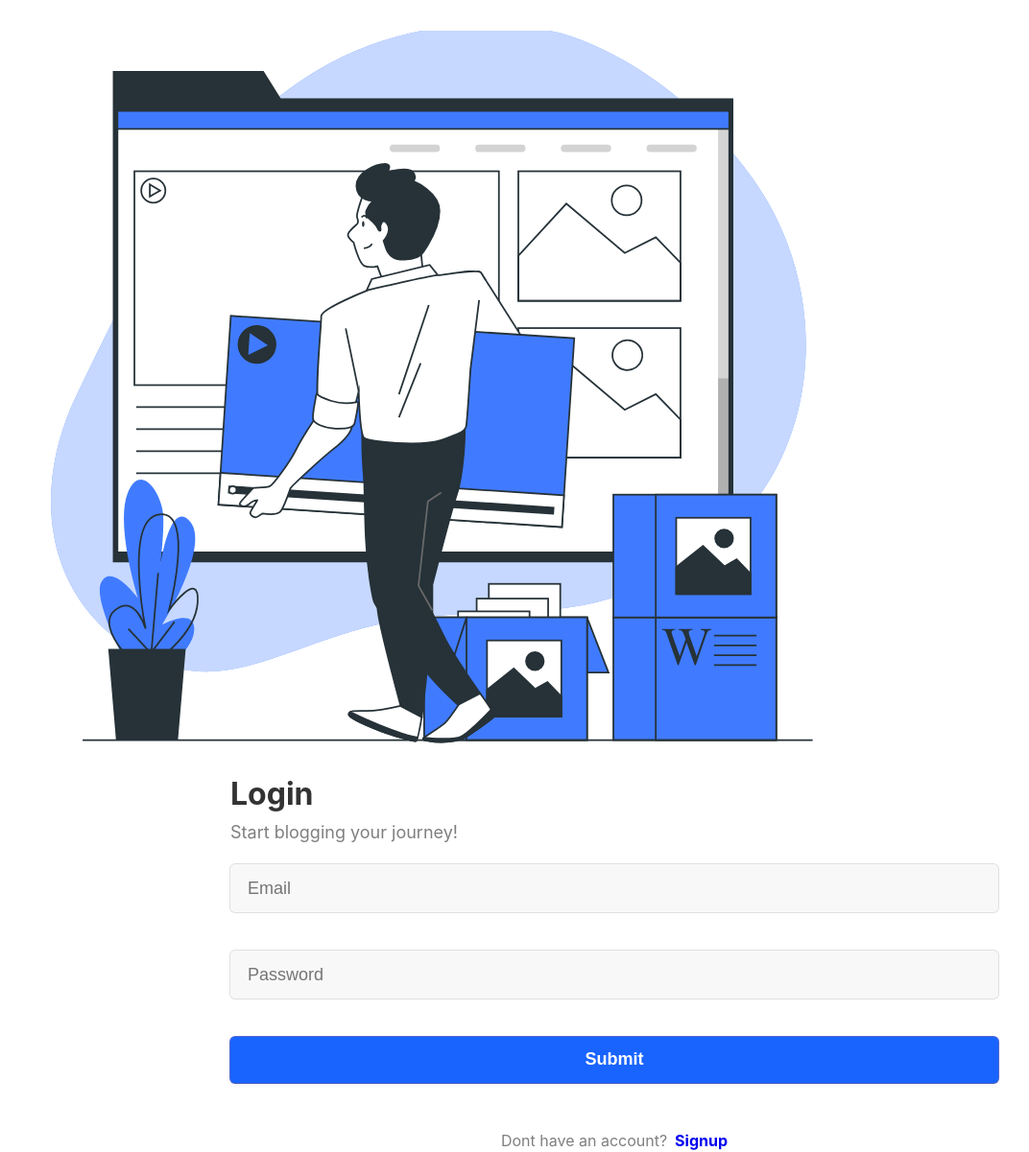
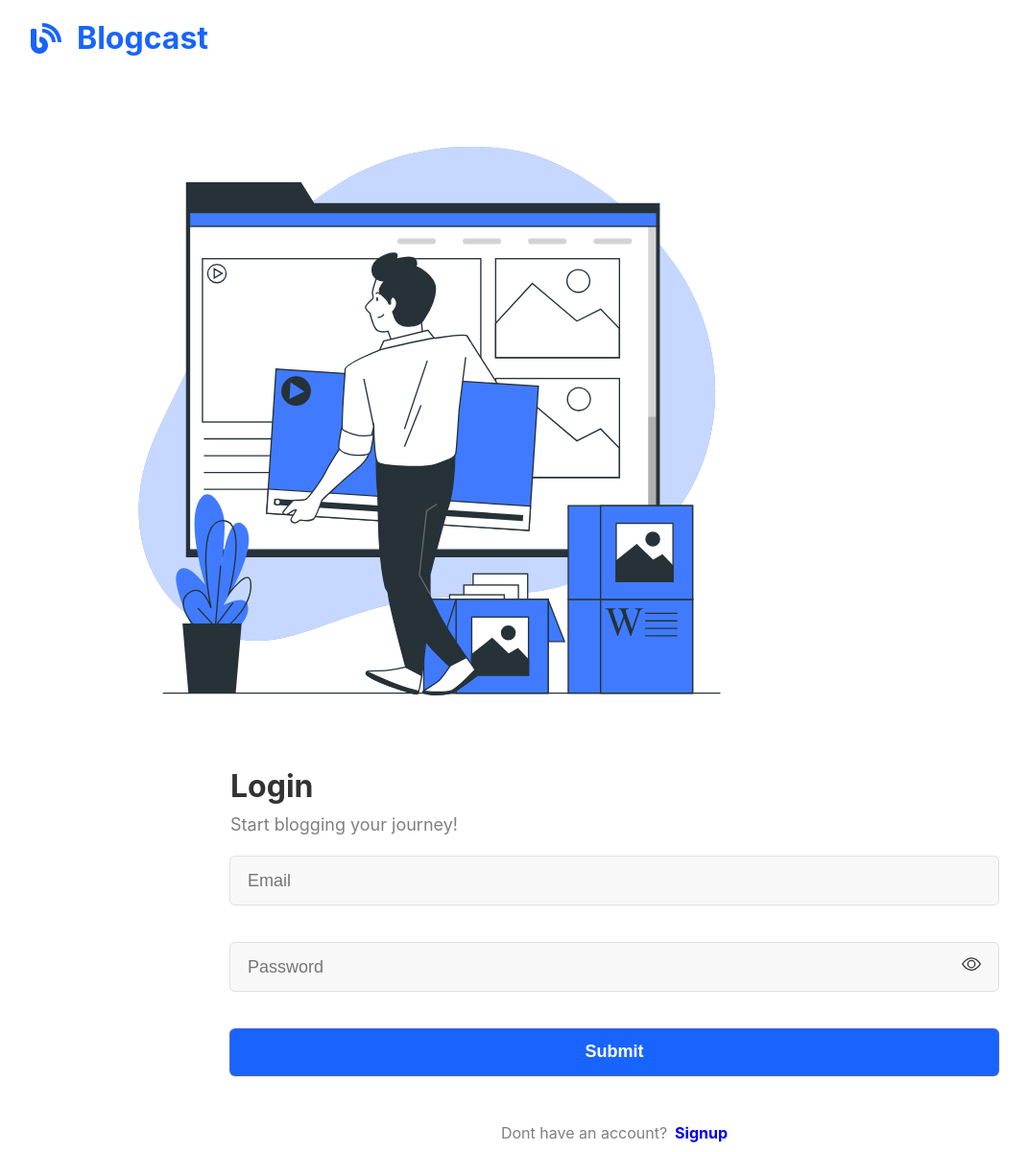
Before and after one commit to Kurt-Final-Project/react-front, a React (Create React App) app: page /login in a window 1280 px wide. Shown: the whole page at 96% size, without its empty margins (0-1072 px from the left). Built offline with nearby package versions, Linux system fonts and the light colour scheme.

Commit message:
feat: add show password and blog header

```diff
--- a/src/App.jsx
+++ b/src/App.jsx
@@ -7,9 +7,7 @@ import EditProfile from "./pages/EditProfile";
 import Login from "./pages/Login";
 import Signup from "./pages/Signup";
 import Header from "./components/Header";
-
 import isAuthenticatedLoader, { isAuthenticated } from "./utils/auth";
-import ProfilePicture from "./components/ProfilePicture";
 
 const router = createBrowserRouter([
 	{
@@ -52,10 +50,6 @@ const router = createBrowserRouter([
 				],
 			},
 			{
-				path: "/sample",
-				element: <ProfilePicture />,
-			},
-			{
 				path: "feed",
 				element: <Header />,
 				loader: isAuthenticatedLoader,
@@ -64,7 +58,13 @@ const router = createBrowserRouter([
 						index: true,
 						element: <Feed />,
 					},
-
+				],
+			},
+			{
+				path: "post",
+				element: <Header />,
+				loader: isAuthenticatedLoader,
+				children: [
 					{
 						path: ":id",
 						element: <SinglePost />,
--- a/src/components/Input/Input.module.css
+++ b/src/components/Input/Input.module.css
@@ -21,6 +21,30 @@
 	flex-direction: column;
 }
 
+.inputField {
+	display: flex;
+	flex: 1;
+	position: relative;
+}
+
+.eyeIcon {
+	all: unset;
+	position: absolute;
+	top: 50%;
+	right: 0.5rem;
+	transform: translate(-50%, -50%);
+	font-size: 1.25rem;
+}
+
+.eyeIcon:active {
+	all: unset;
+	position: absolute;
+	top: 50%;
+	right: 0.5rem;
+	transform: translate(-50%, -50%);
+	font-size: 1.25rem;
+}
+
 .invalid {
 	box-shadow: 0 0 10px rgba(255, 0, 0, 0.5);
 	outline: 2px solid red;
--- a/src/components/Input/index.jsx
+++ b/src/components/Input/index.jsx
@@ -2,16 +2,25 @@ import React from "react";
 import { Field, ErrorMessage } from "formik";
 
 import classes from "./Input.module.css";
+import { BsEyeSlash, BsEye } from "react-icons/bs";
 
 const Input = (props) => {
 	const classNames = classes.textInput;
 	const isValidInputClassName = !props.isInvalidField ? classNames : classNames + " " + classes.invalid;
 
-	const { isInvalidField, ...newProps } = { ...props };
+	const { isInvalidField, isPasswordField, isShowing, setIsShowing, ...newProps } = { ...props };
 
 	return (
 		<div className={classes.perField}>
-			<Field {...newProps} className={isValidInputClassName} />
+			<div className={classes.inputField}>
+				<Field {...newProps} className={isValidInputClassName} />
+
+				{isPasswordField && (
+					<button type="button" className={classes.eyeIcon} onClick={() => setIsShowing((prev) => !prev)}>
+						{!isShowing ? <BsEye /> : <BsEyeSlash />}
+					</button>
+				)}
+			</div>
 			<div className={classes.errorField}>
 				{!isInvalidField ? <div>&nbsp;</div> : <ErrorMessage name={props.name} component="div" />}
 			</div>
--- a/src/components/Post/Post.module.css
+++ b/src/components/Post/Post.module.css
@@ -10,7 +10,7 @@
 }
 
 .containerEffect:hover {
-	background-color: rgba(0, 0, 0, 0.05);
+	background-color: rgba(0, 0, 0, 0.03);
 	cursor: pointer;
 }
 
--- a/src/components/Post/index.jsx
+++ b/src/components/Post/index.jsx
@@ -14,9 +14,11 @@ const Impressions = lazy(() => import("../Impression"));
 
 const Post = ({ postDetails, isSinglePost = false, handleDeleteBlog }) => {
 	const navigate = useNavigate();
-	const [isLiked, setIsLiked] = useState(false);
-	const [likesCount, setLikesCount] = useState(0);
-	const [commentsCount, setCommentsCount] = useState(0);
+	const { isLiked: isUserLiked, likes, comments } = postDetails;
+
+	const [isLiked, setIsLiked] = useState(isUserLiked || false);
+	const [likesCount, setLikesCount] = useState(likes || 0);
+	const [commentsCount, setCommentsCount] = useState(comments || 0);
 	const [isLoading, setIsLoading] = useState(false);
 
 	const dialogBox = useRef();
@@ -24,11 +26,12 @@ const Post = ({ postDetails, isSinglePost = false, handleDeleteBlog }) => {
 
 	const classNames = isSinglePost ? classes.container : `${classes.container} ${classes.containerEffect}`;
 	const blog_id = postDetails._id;
-	const postPath = `/feed/${blog_id}`;
+	const postPath = `/post/${blog_id}`;
 
 	const { token, user: saved_user } = useSelector((state) => state.auth);
 
 	const getLikesAndComments = useCallback(async () => {
+		if (isUserLiked !== undefined && likes !== undefined && comments !== undefined) return;
 		setIsLoading(true);
 		try {
 			const res = await getLikesAndCommentsApi({ token, blog_id });
@@ -46,7 +49,7 @@ const Post = ({ postDetails, isSinglePost = false, handleDeleteBlog }) => {
 			setIsLoading(false);
 			console.log("An error occured.", err);
 		}
-	}, [blog_id, token]);
+	}, [blog_id, token, comments, isUserLiked, likes]);
 
 	useEffect(() => {
 		getLikesAndComments();
--- a/src/pages/EditProfile/index.jsx
+++ b/src/pages/EditProfile/index.jsx
@@ -171,7 +171,7 @@ const EditProfile = () => {
 											type="submit"
 											disabled={isSubmitting}
 											className={classes.btnSubmit}
-											btntext={"Apply Changes"}
+											btntext={"Update Profile"}
 										/>
 									</Form>
 								)}
@@ -244,7 +244,7 @@ const EditProfile = () => {
 								isInvalidField={errors.confirmPassword && touched.confirmPassword}
 							/>
 
-							<Button type="submit" disabled={isSubmitting} className={classes.btnSubmit} btntext={"Change Password"} />
+							<Button type="submit" disabled={isSubmitting} className={classes.btnSubmit} btntext={"Save Changes"} />
 						</Form>
 					)}
 				</Formik>
--- a/src/pages/Feed/index.jsx
+++ b/src/pages/Feed/index.jsx
@@ -54,7 +54,8 @@ const Feed = () => {
 
 	const handleFormSubmit = (data) => {
 		setBlogs((prev) => {
-			return [data, ...prev];
+			const newBlog = { ...data, isLiked: false, likes: 0, comments: 0 };
+			return [newBlog, ...prev];
 		});
 	};
 
--- a/src/pages/Login/Login.module.css
+++ b/src/pages/Login/Login.module.css
@@ -1,8 +1,23 @@
+.siteContainer {
+	display: flex;
+	flex-direction: column;
+}
+
+.siteIcon {
+	display: flex;
+	align-items: center;
+	gap: 1rem;
+	font-size: 2rem;
+	font-weight: bold;
+	color: rgba(25, 100, 255, 1);
+	padding: 1rem 2rem;
+}
+
 .backgroundImage {
 	margin-top: 2rem;
-	height: calc(100vh - 2.5rem);
+	height: calc(100vh - 8rem);
 	width: 55rem;
-	object-fit: cover;
+	object-fit: fill;
 }
 
 .container {
--- a/src/pages/Login/index.jsx
+++ b/src/pages/Login/index.jsx
@@ -1,4 +1,4 @@
-import React from "react";
+import React, { useState } from "react";
 import Input from "../../components/Input";
 import Button from "../../components/Button";
 import ErrorText from "../../components/ErrorText";
@@ -11,10 +11,12 @@ import { authActions } from "../../store/authSlice";
 import handleUserSubmit from "./api";
 import bg from "../../assets/blog-bg.svg";
 import classes from "./Login.module.css";
+import { FaBlog } from "react-icons/fa";
 
 const Login = () => {
 	const navigate = useNavigate();
 	const dispatch = useDispatch();
+	const [showPassword, setShowPassword] = useState(false);
 
 	const onUserSubmitHandler = async (...args) => {
 		const payload = await handleUserSubmit(...args);
@@ -25,6 +27,11 @@ const Login = () => {
 	};
 
 	return (
+		<div className={classes.siteContainer}>
+			<div className={classes.siteIcon}>
+				<FaBlog />
+				<div>Blogcast</div>
+			</div>
 			<div className={classes.container}>
 				<div className={classes.child}>
 					<img className={classes.backgroundImage} src={bg} alt="background" />
@@ -59,10 +66,13 @@ const Login = () => {
 								<div className={classes.fieldName}>
 									<Input type="email" name="email" placeholder="Email" isInvalidField={errors.email && touched.email} />
 									<Input
-									type="password"
+										type={!showPassword ? "password" : "text"}
 										name="password"
 										placeholder="Password"
 										isInvalidField={errors.password && touched.password}
+										isPasswordField={true}
+										isShowing={showPassword}
+										setIsShowing={setShowPassword}
 									/>
 								</div>
 
@@ -79,6 +89,7 @@ const Login = () => {
 					</Formik>
 				</div>
 			</div>
+		</div>
 	);
 };
 
--- a/src/pages/Signup/Signup.module.css
+++ b/src/pages/Signup/Signup.module.css
@@ -1,7 +1,22 @@
+.siteContainer {
+	display: flex;
+	flex-direction: column;
+}
+
+.siteIcon {
+	display: flex;
+	align-items: center;
+	gap: 1rem;
+	font-size: 2rem;
+	font-weight: bold;
+	color: rgba(25, 100, 255, 1);
+	padding: 1rem 2rem;
+}
+
 .backgroundImage {
-	height: calc(100vh - 3rem);
+	height: calc(100vh - 8rem);
 	width: 55rem;
-	object-fit: cover;
+	object-fit: fill;
 }
 
 .container {
--- a/src/pages/Signup/index.jsx
+++ b/src/pages/Signup/index.jsx
@@ -1,4 +1,4 @@
-import React from "react";
+import React, { useState } from "react";
 import Input from "../../components/Input";
 import Button from "../../components/Button";
 import ErrorText from "../../components/ErrorText";
@@ -11,10 +11,14 @@ import { authActions } from "../../store/authSlice";
 import handleUserSubmit from "./api";
 import bg from "../../assets/blog-background.svg";
 import classes from "./Signup.module.css";
+import { FaBlog } from "react-icons/fa";
 
 const Signup = () => {
 	const navigate = useNavigate();
 	const dispatch = useDispatch();
+
+	const [showPassword, setShowPassword] = useState(false);
+	const [showConfirmPassword, setShowConfirmPassword] = useState(false);
 
 	const onUserSubmitHandler = async (...args) => {
 		const payload = await handleUserSubmit(...args);
@@ -25,6 +29,11 @@ const Signup = () => {
 	};
 
 	return (
+		<div className={classes.siteContainer}>
+			<div className={classes.siteIcon}>
+				<FaBlog />
+				<div>Blogcast</div>
+			</div>
 			<div className={classes.container}>
 				<div className={classes.child}>
 					<img className={classes.backgroundImage} src={bg} alt="background" />
@@ -83,7 +92,7 @@ const Signup = () => {
 							<Form className={classes.form}>
 								<div className={classes.formText}>
 									<h1 classes={classes.headingText}>Signup</h1>
-								<p className={classes.midText}>Start blogging your journey!</p>
+									<p className={classes.midText}>Step into the world of limitless expression!</p>
 								</div>
 								<div className={classes.fieldName}>
 									<Input
@@ -109,17 +118,23 @@ const Signup = () => {
 									/>
 									<Input type="email" name="email" placeholder="Email" isInvalidField={errors.email && touched.email} />
 									<Input
-									type="password"
+										type={!showPassword ? "password" : "text"}
 										name="password"
 										placeholder="Password"
 										isInvalidField={errors.password && touched.password}
+										isPasswordField={true}
+										isShowing={showPassword}
+										setIsShowing={setShowPassword}
 									/>
 
 									<Input
-									type="password"
+										type={!showConfirmPassword ? "password" : "text"}
 										name="confirmPassword"
 										placeholder="Confirm Password"
 										isInvalidField={errors.confirmPassword && touched.confirmPassword}
+										isPasswordField={true}
+										isShowing={showConfirmPassword}
+										setIsShowing={setShowConfirmPassword}
 									/>
 								</div>
 
@@ -136,6 +151,7 @@ const Signup = () => {
 					</Formik>
 				</div>
 			</div>
+		</div>
 	);
 };
 
```
Lines whose indentation alone changed are shown as unchanged.
